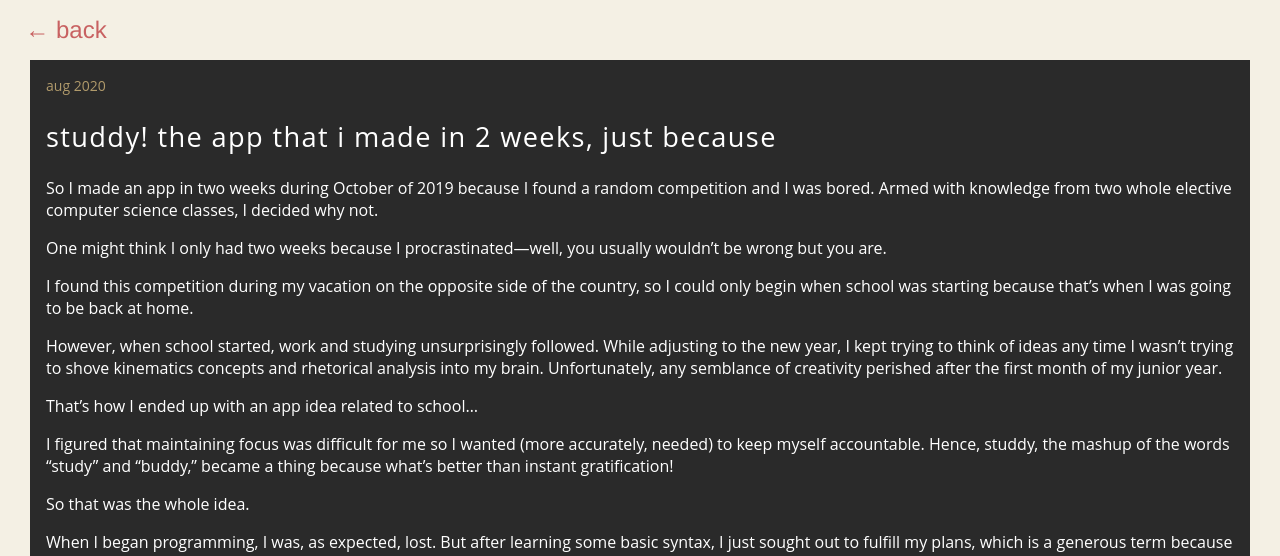
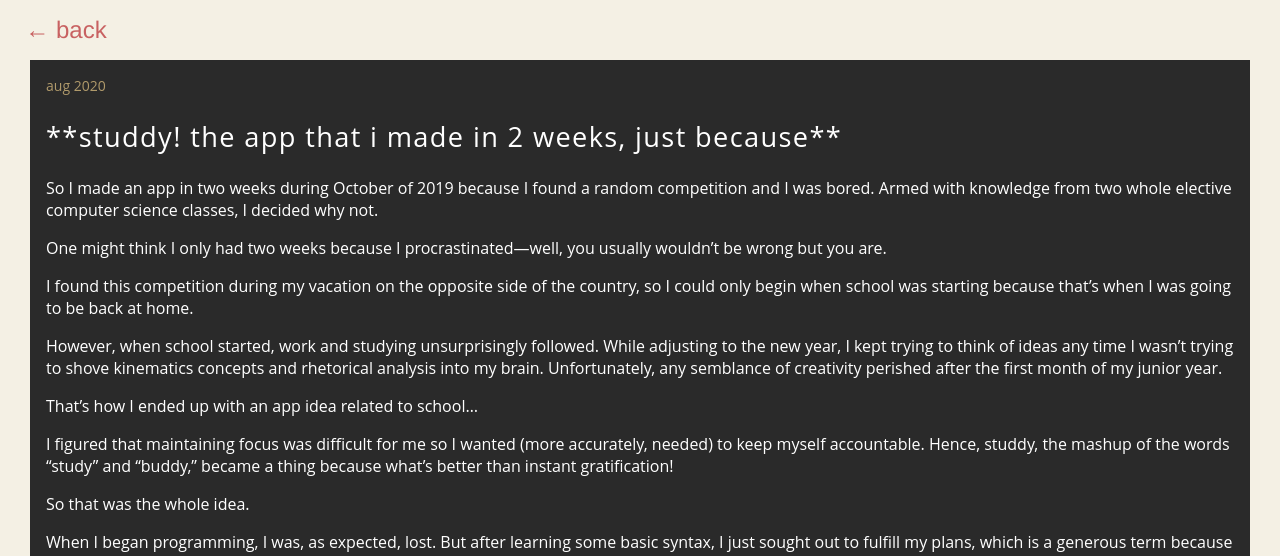
Before and after one commit to soupypan/soupypan.github.io, a Jekyll site: the page built from _miscitems/studdy.md, in a window 1280 px wide. Shown: the top 556 px of the page. Built offline with Jekyll 4.4.1, drawn with Linux system fonts in a browser that asks for light colours; some of the changed text lies outside the part shown.

````diff
--- a/_miscitems/studdy.md
+++ b/_miscitems/studdy.md
@@ -6,7 +6,7 @@ smallnote: aug 2020
 index: 0
 ---
 
-<h2>studdy! the app that i made in 2 weeks, just because</h2>
+<h2>**studdy! the app that i made in 2 weeks, just because**</h2>
 
 
 So I made an app in two weeks during October of 2019 because I found a random competition and I was bored. Armed with knowledge from two whole elective computer science classes, I decided why not.
@@ -52,6 +52,8 @@ Okay, enough rambling. Let’s actually get onto the thing I made because that
 
 here’s what you see when the app opens.
 
+
+
 ![appopen](/assets/miscimages/studdyimg/studdy2.gif){:class = "blogpage"}
 
 plants.
@@ -59,9 +61,11 @@ plants.
 <small> the font was custom made by yours truly. glad my handwriting became useful for once. </small>
 
 
+
 ![appopen](/assets/miscimages/studdyimg/studdy3.gif){:class = "blogpage"}
 
 buy stuff because you already had coins there from a year ago.
+
 
 
 ![appopen](/assets/miscimages/studdyimg/studdy4.gif){:class = "blogpage"}
@@ -72,9 +76,11 @@ tap on alarm clock to track how long you studied for.
 <small>try to ignore the fact that i can’t draw any poses!!!</small>
 
 
+
 ![appopen](/assets/miscimages/studdyimg/studdy5.gif){:class = "blogpage"}
 
 profit.
+
 
 
 ![appopen](/assets/miscimages/studdyimg/studdy6.gif){:class = "blogpage"}
@@ -83,7 +89,9 @@ plants won't be lost to the void!
 
 
 
-<h2>actual process that went into making this thing work, sort of</h2>
+
+<h2>**actual process that went into making this thing work, sort of**</h2>
+
 
 
 
@@ -101,6 +109,7 @@ Honestly, I can't really explain the actual process and the obstacles I encounte
 - When the user buys an item, it’s appended to a global objects array. This array, and the variable that contains the amount of coins the user possesses, is stored in UserDefaults. Because these values doesn’t require much data, UserDefaults is suitable to make sure the data is persistent when the app is killed. Don’t want innocent plants to get lost in some abyss.
 
 ```swift
+
 	let defaults = UserDefaults.standard
 
         let currentCoinAmt = defaults.integer(forKey: "totalCoins") ?? 0
@@ -116,6 +125,7 @@ Honestly, I can't really explain the actual process and the obstacles I encounte
 - When the app is launched again, it sets the user’s inventory equal to what’s stored in UserDefaults. It initializes only the plants that were appended to the objects array (when they're bought) because, well, that’s all that should be available to the user.
 
 ```swift
+
 	for plantName in boughtItems {
          	let item: plantObject? = plantDict[plantName]
          	let plant = showingBoughtPlants(imgname: item?.plantImgName ?? "", posx: item?.plantPosX ?? 0, posy: item?.plantPosY ?? 0, scale: item?.plantScale ?? 0, zpos: item?.plantZPos ?? 0)
@@ -126,7 +136,9 @@ Honestly, I can't really explain the actual process and the obstacles I encounte
 
 
 
-<h2>concluding thoughts</h2>
+
+<h2>**concluding thoughts**</h2>
+
 
 
 
````
